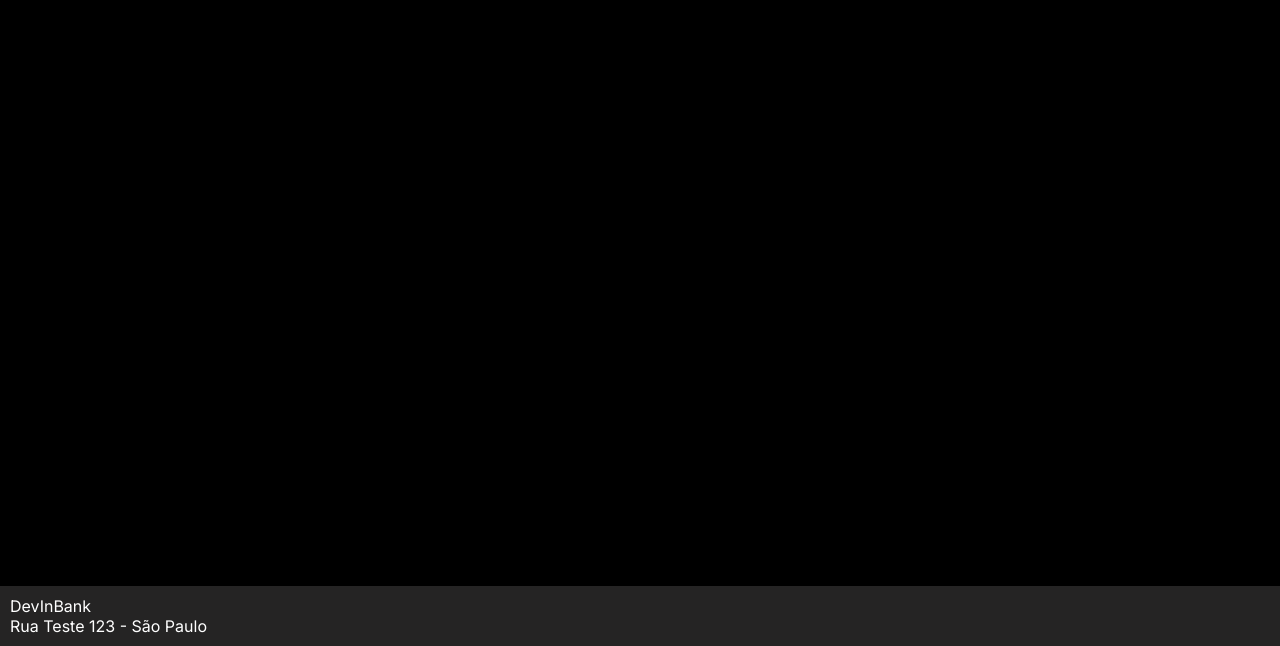
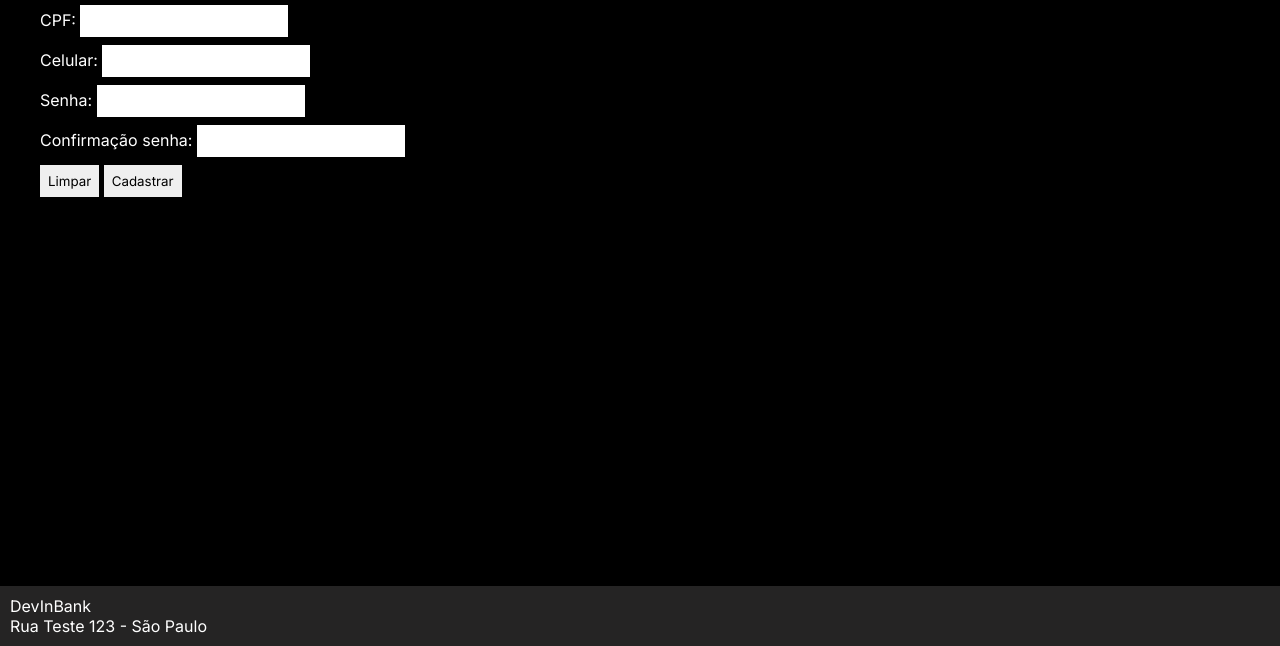
Before and after one commit to DEVin-Philips/m01-s04-exercicios, a plain HTML site: page index.html in a window 1280 px wide. Shown: the part 154-800 px from the top of the page. Drawn offline with Linux system fonts and the light colour scheme.

Commit message:
feat: add formulário

```diff
--- a/index.css
+++ b/index.css
@@ -22,6 +22,22 @@ body {
   justify-content: space-between;
 }
 
+button {
+  padding: 8px;
+  color: #000;
+  cursor: pointer;
+  transition: 0.3s;
+}
+
+button:hover {
+  opacity: 0.7;
+}
+
+input {
+  padding: 8px;
+  color: #000;
+}
+
 .header {
   display: flex;
   align-items: center;
@@ -34,10 +50,18 @@ body {
 
 .main {
   display: flex;
+  flex-direction: column;
   flex: 1;
+  padding: 20px 40px;
 }
 
 .footer {
   background-color: rgb(37, 36, 36);
   padding: 10px;
 }
+
+.form {
+  display: flex;
+  flex-direction: column;
+  gap: 8px;
+}
--- a/index.html
+++ b/index.html
@@ -19,7 +19,39 @@
     </header>
 
     <main class="main">
-      <h1>main</h1>
+      <h2>Formulário de Cadastro</h2>
+
+      <form id="form" class="form">
+        <div>
+          <label for="nome">Nome:</label>
+          <input required id="nome" />
+        </div>
+
+        <div>
+          <label for="cpf">CPF:</label>
+          <input required id="cpf" />
+        </div>
+
+        <div>
+          <label for="celular">Celular:</label>
+          <input required type="number" id="celular" />
+        </div>
+
+        <div>
+          <label for="senha">Senha:</label>
+          <input required id="senha" />
+        </div>
+
+        <div>
+          <label for="confirmacao">Confirmação senha:</label>
+          <input required id="confirmacao" />
+        </div>
+
+        <div>
+          <button type="reset" class="button">Limpar</button>
+          <button type="submit" class="button">Cadastrar</button>
+        </div>
+      </form>
     </main>
 
     <footer class="footer">
```
